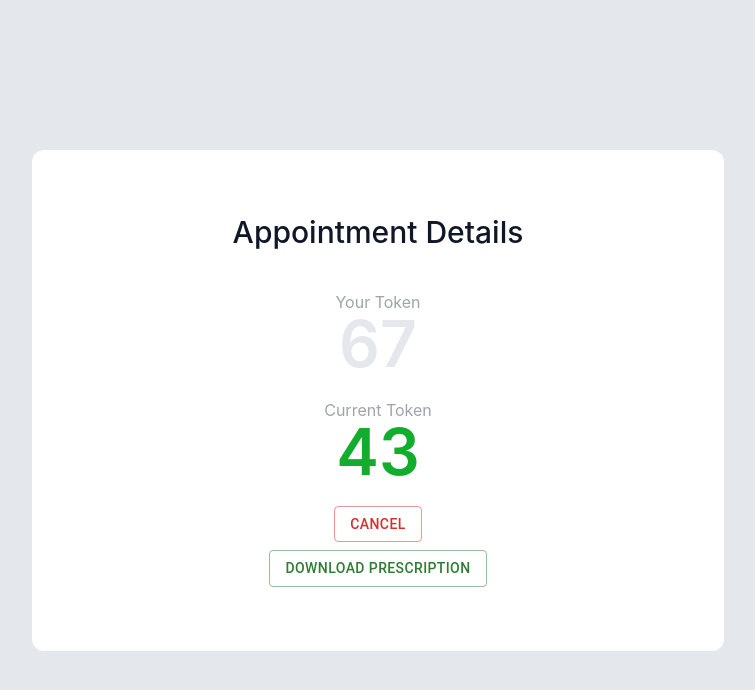
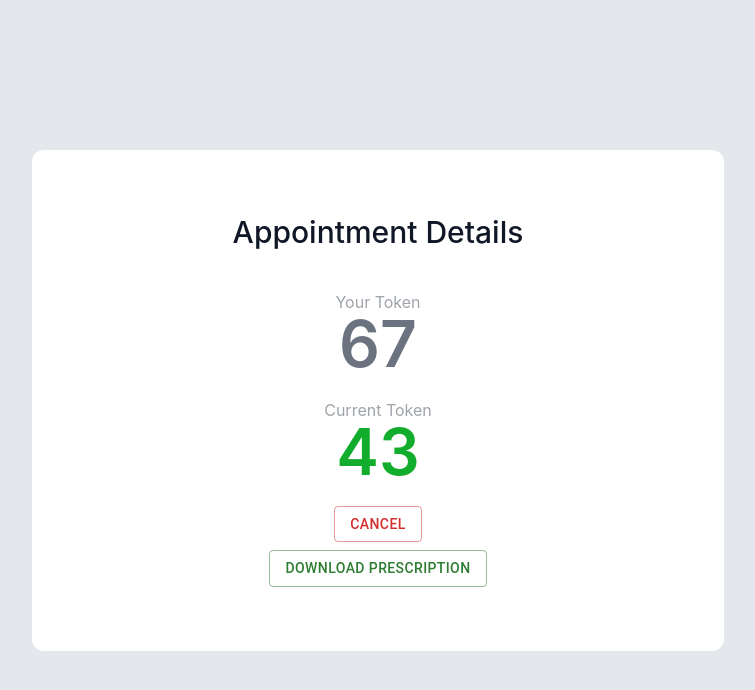
Before and after one commit to nithindaniel1/CONQUEROR-23-, a React (Create React App) app in the folder doctor_appointment_patient/: page /appointment-details in a window 1280 px wide. Shown: the top 690 px of the page, without its empty margins (262-1017 px from the left). Built offline with nearby package versions, Linux system fonts and the light colour scheme.

Commit message:
added some changes to appointment_details_page ui

```diff
--- a/doctor_appointment_patient/src/ui/pages/appointment_details_page.jsx
+++ b/doctor_appointment_patient/src/ui/pages/appointment_details_page.jsx
@@ -11,7 +11,7 @@ function AppointmentDetailsPage() {
           </h1>
           <div className="text-center">
             <p className="text-secondary">Your Token</p>
-            <h3 className="text-[4em] font-semibold text-disabled leading-[60px]">
+            <h3 className="text-[4em] font-semibold text-gray-500 leading-[60px]">
               67
             </h3>
           </div>
```
